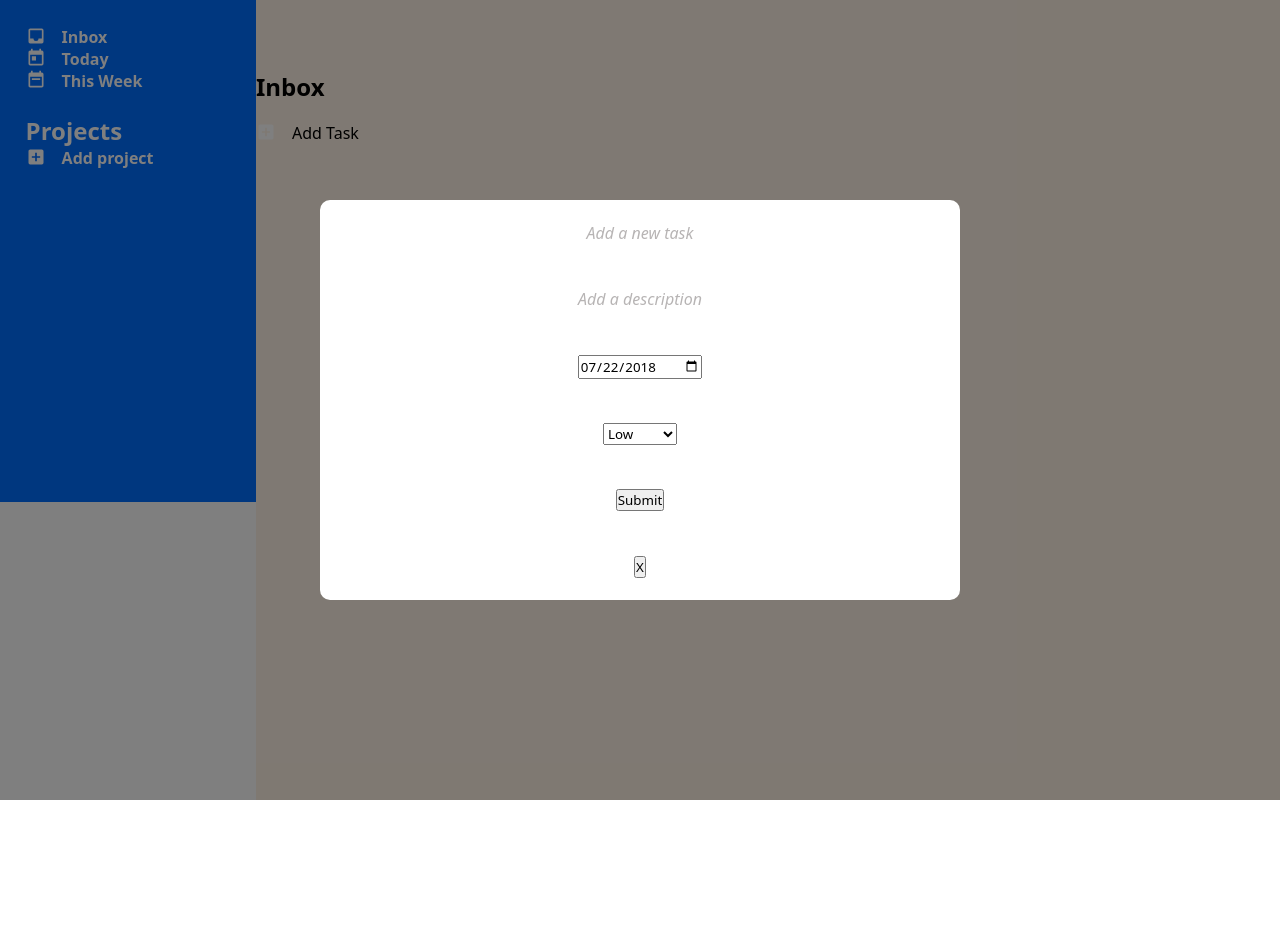
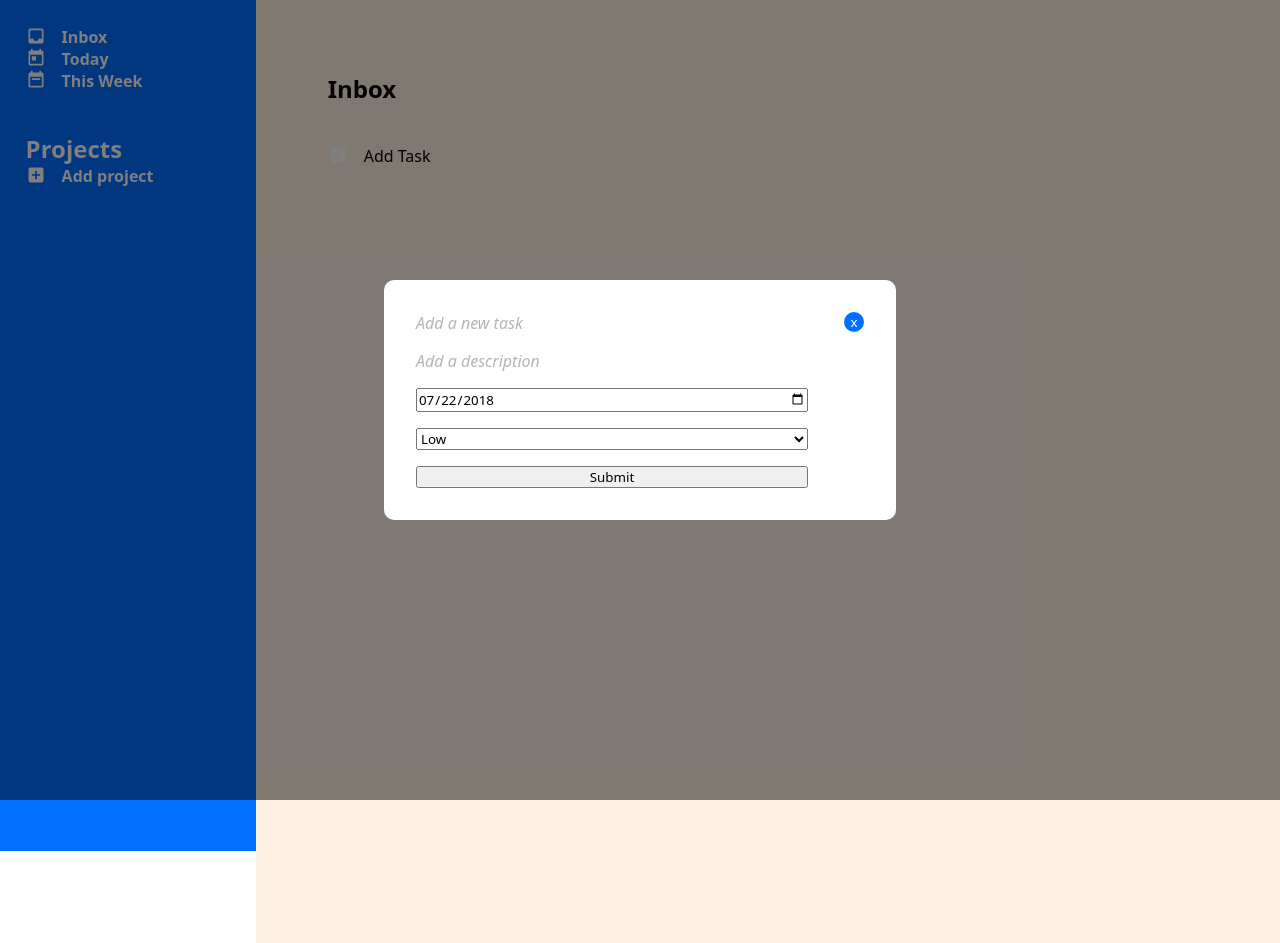
Before and after one commit to fanboy-coder/todo-list, a website built with webpack: page dist/index.html in a window 1280 px wide. Both pictures are taken after a click on the element "Add Task". Before the commit the page ends 800 px from the top, so only its background shows below. Built offline with nearby package versions, Linux system fonts and the light colour scheme.

Commit message:
Significant progresses in the app

```diff
--- a/src/add.js
+++ b/src/add.js
@@ -1,5 +1,5 @@
 import { todo } from "./item";
-import { display } from "./display";
+import { display, closemodal } from "./display";
 
 const list = [];
 
@@ -24,18 +24,15 @@ function removeTodo(remove) {
 }
 
 function submit() {
-    const submit = document.querySelector("#submit");
-    submit.addEventListener("click", function (e) {
     let title = document.getElementById("new-title").value;
     let description = document.getElementById("new-description").value;
     let dueDate = document.getElementById("start").value;
     let select = document.getElementById("priority-group");
     let priority = select.options[select.selectedIndex].value;
-        if (title != "") {
+    if (title != undefined) {
         addTodo(title, description, dueDate, priority);
     }
-        e.preventDefault();
-    });
+    closemodal();
 }
 
 function replace(replaced, replacement) {
--- a/src/display.js
+++ b/src/display.js
@@ -105,7 +105,7 @@ function display() {
             if (elem === "description") {
                 const div = bottomRow.appendChild(document.createElement("div"));
                 div.setAttribute("id", "description");
-                if (list[i][elem] === "") {
+                if (list[i][elem] === undefined) {
                     const emptyDescription = div.appendChild(document.createElement("p"));
                     emptyDescription.setAttribute("class", "empty");
                     emptyDescription.innerText = "Add a description";
@@ -189,64 +189,86 @@ function modal() {
     const modal = div.appendChild(document.createElement("div"));
     modal.setAttribute("id", "modal");
 
-    const emptyTitle = modal.appendChild(document.createElement("p"));
+    const main = modal.appendChild(document.createElement("div"));
+    main.setAttribute("id", "modal-main");
+
+    const emptyTitle = main.appendChild(document.createElement("p"));
     emptyTitle.setAttribute("class", "empty");
     emptyTitle.setAttribute("id", "new-title");
     emptyTitle.innerText = "Add a new task";
     emptyTitle.addEventListener("click", () => {
-        const title = modal.appendChild(document.createElement("input"));
+        const title = main.appendChild(document.createElement("input"));
         title.setAttribute("id", "new-title");
         title.setAttribute("type", "text");
         emptyTitle.replaceWith(title);
+        document.querySelector("#new-title").select();
     })
 
-    const emptyDescription = modal.appendChild(document.createElement("p"));
+    const emptyDescription = main.appendChild(document.createElement("p"));
     emptyDescription.setAttribute("class", "empty");
     emptyDescription.setAttribute("id", "new-description");
     emptyDescription.innerText = "Add a description";
     emptyDescription.addEventListener("click", () => {
-        const description = modal.appendChild(document.createElement("input"));
+        const description = main.appendChild(document.createElement("input"));
         description.setAttribute("id", "new-description");
         description.setAttribute("type", "text");
         emptyDescription.replaceWith(description);
+        document.querySelector("#new-description").select();
+        const checktitle = document.querySelector("#new-title");
     })
 
-    const emptyDate = modal.appendChild(document.createElement("input"));
+    const emptyDate = main.appendChild(document.createElement("input"));
     emptyDate.setAttribute("type", "date");
     emptyDate.setAttribute("id", "start");
     emptyDate.setAttribute("value", "2018-07-22");
     emptyDate.setAttribute("min", "2018-01-01");
 
-    const emptyPriority = modal.appendChild(document.createElement("select"));
+    const emptyPriority = main.appendChild(document.createElement("select"));
     emptyPriority.setAttribute("name", "priority")
-    emptyPriority.setAttribute("class", "priority-group");
-    emptyPriority.setAttribute("class", "priority-group");
+    emptyPriority.setAttribute("id", "priority-group");
     let low = emptyPriority.appendChild(document.createElement("option"));
-    low.value = low;
+    low.setAttribute("value", "low");
     low.textContent = "Low";
     let medium = emptyPriority.appendChild(document.createElement("option"));
-    medium.value = medium;
+    medium.setAttribute("value", "medium");
     medium.textContent = "Medium";
     let high = emptyPriority.appendChild(document.createElement("option"));
-    high.value = high;
+    high.setAttribute("value", "high");
     high.textContent = "High";
 
-    const submit = modal.appendChild(document.createElement("button"));
-    submit.setAttribute("type", "submit");
-    submit.setAttribute("id", "submit");
-    submit.textContent = "Submit";
-    submit.addEventListener("click", () => {
+    const add = main.appendChild(document.createElement("button"));
+    add.setAttribute("type", "submit");
+    add.setAttribute("id", "submit");
+    add.textContent = "Submit";
+    add.addEventListener("click", (e) => {
         submit();
+        e.preventDefault();
     })
 
-    const close = modal.appendChild(document.createElement("button"));
-    close.setAttribute("id", "close");
-    close.textContent = "X";
-    close.addEventListener("click", () => {
-        display();
+    const close = modal.appendChild(document.createElement("div"));
+    close.setAttribute("id", "modal-close");
+
+    const closebtn = close.appendChild(document.createElement("button"));
+    closebtn.setAttribute("id", "close");
+    closebtn.textContent = "x";
+    closebtn.addEventListener("click", () => {
+        closemodal();
     })
 
     body.appendChild(div);
+
+    document.getElementById("modal-bg-display").onclick = function (e) {
+        if (e.target === document.getElementById("modal-bg-display")) {
+            closemodal();
+        }
+    }
 }
 
-export { sidebar, display, modal }
+function closemodal() {
+    const background = document.querySelector("#modal-bg-display");
+    const modal = document.querySelector("#modal");
+    background.remove();
+    modal.remove();
+}
+
+export { sidebar, display, modal, closemodal }
--- a/src/inbox.js
+++ b/src/inbox.js
@@ -14,6 +14,8 @@ function inbox () {
     newTodo.addEventListener("click", () => {
         modal();
     });
+    const display = main.appendChild(document.createElement("div"));
+    display.setAttribute("id","display");
 }
 
 export { inbox }
--- a/src/style.css
+++ b/src/style.css
@@ -36,8 +36,9 @@
     flex-direction: column;
     grid-column: 2/3;
     gap: 5%;
-    padding-top: 70px;
+    padding: 7%;
     background-color: #fff3e6;
+    height: 100%;
 }
 
 #display {
@@ -45,10 +46,12 @@
     align-items: center;
     flex-direction: column;
     grid-column: 2/3;
-    gap: 5%;
-    padding-top: 70px;
+    gap: 1em;
+    padding-top: 1em;
     background-color: #fff3e6;
+    font-weight: bold;
 }
+
 #modal-bg-display {
     position: fixed;
     top: 0;
@@ -64,13 +67,35 @@
 
 #modal {
     background-color: white;
-    height: 50%;
-    width: 50%;
+    display: grid;
+    grid-template-columns: 7fr 1fr;
+    border-radius: 10px;
+    padding: 2em;
+    min-width: 35%;
+    min-height: 15%;
+}
+
+#modal-main {
     display: flex;
-    justify-content: space-around;
-    align-items: center;
     flex-direction: column;
-    border-radius: 10px;
+    grid-column: 1/2;
+    gap: 1em;
+}
+
+#modal-close {
+    display: grid;
+    grid-column: 2/3;
+    justify-items: end;
+}
+
+#close {
+    height: 20px;
+    width: 20px;
+    border-radius: 50%;
+    border: 0px;
+    cursor: pointer;
+    color: white;
+    background:rgb(0, 110, 255);
 }
 
 .todo {
@@ -134,3 +159,7 @@
     height: 20px;
     width: 20px;
 }
+
+#new-title:focus {
+    outline: none;
+}
```
Also changed, not shown: dist/index.html, dist/main.js. Lines whose indentation alone changed are shown as unchanged.
